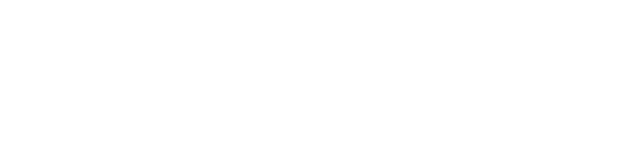
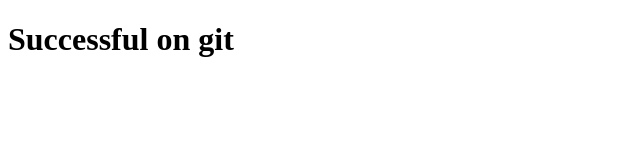
Before and after one commit to I-am-an-Idiot2/my-first-web-site, a plain HTML site: page index.html in a window 1280 px wide. Shown: the whole page, without its empty margins (0-640 px from the left). Drawn offline with Linux system fonts and the light colour scheme.

Commit message:
learned github

```diff
--- a/index.html
+++ b/index.html
@@ -7,6 +7,6 @@
     <title>Document</title>
 </head>
 <body>
-
+    <h1>Successful on git</h1>
 </body>
 </html>
```
